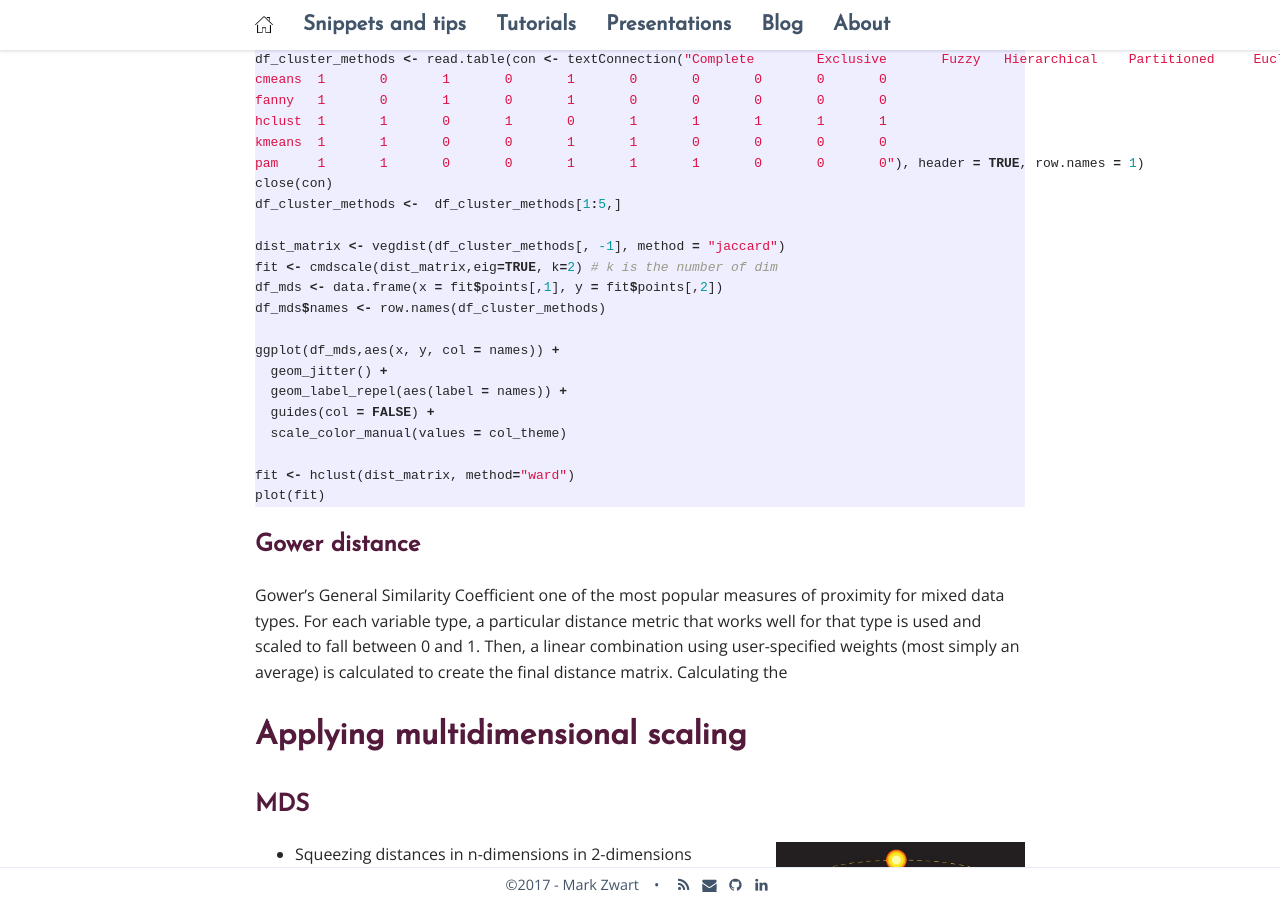
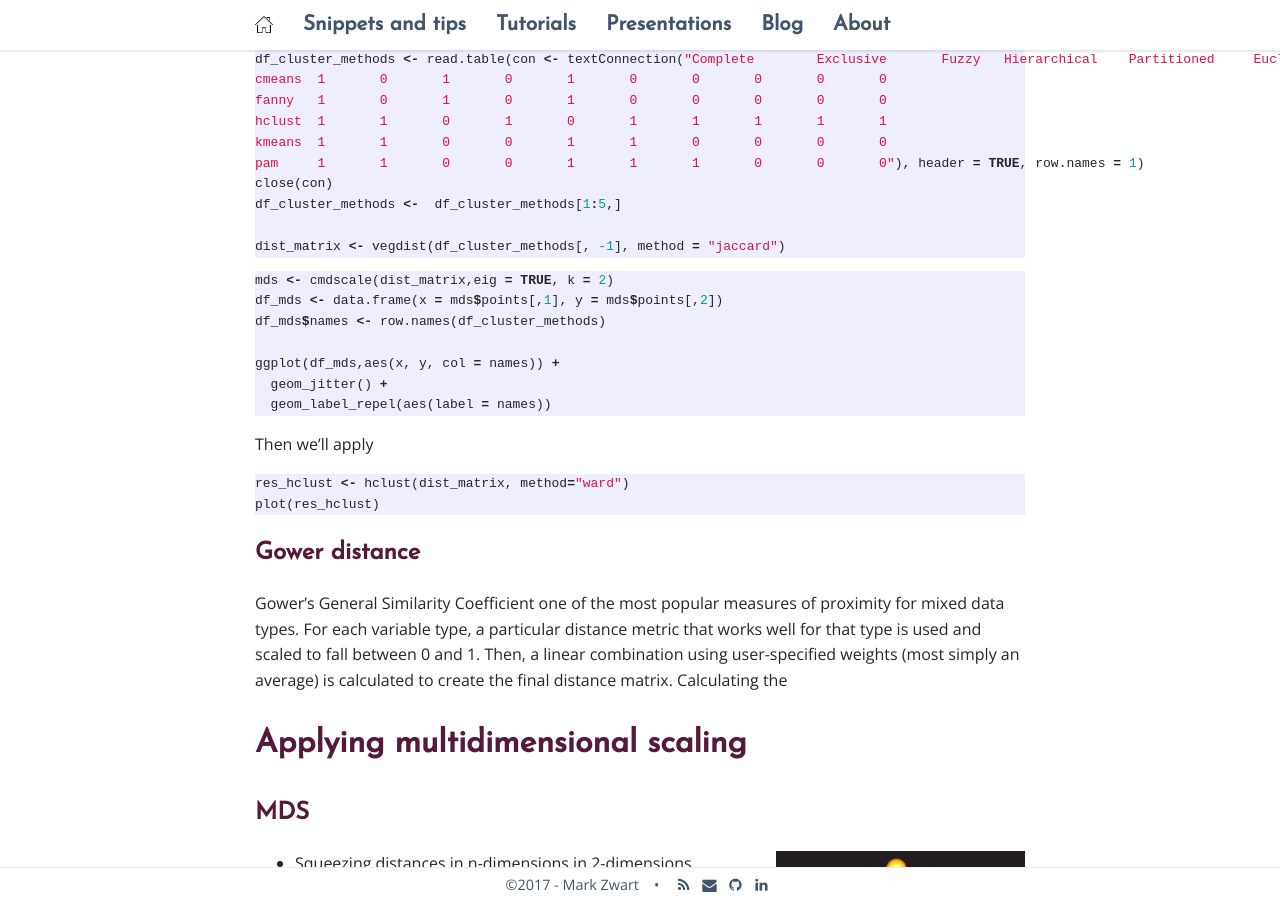
Before and after one commit to mark-me/mark-me.github.io, a Jekyll site: the page built from _pages/tutorials/clustering-mds/clustering-mds.md, in a window 1280 px wide and 900 px high, scrolled down 2307 px. Built offline with Jekyll 4.4.1, drawn with Linux system fonts in a browser that asks for light colours; nearby versions of some CDN libraries; comment, search, counter and statistics services are not loaded.

Commit message:
Update clustering-mds.md

````diff
--- a/_pages/tutorials/clustering-mds/clustering-mds.md
+++ b/_pages/tutorials/clustering-mds/clustering-mds.md
@@ -59,20 +59,22 @@ close(con)
 df_cluster_methods <-  df_cluster_methods[1:5,]
 
 dist_matrix <- vegdist(df_cluster_methods[, -1], method = "jaccard")
-fit <- cmdscale(dist_matrix,eig=TRUE, k=2) # k is the number of dim
-df_mds <- data.frame(x = fit$points[,1], y = fit$points[,2])
+```
+
+```r
+mds <- cmdscale(dist_matrix,eig = TRUE, k = 2)
+df_mds <- data.frame(x = mds$points[,1], y = mds$points[,2])
 df_mds$names <- row.names(df_cluster_methods)
 
 ggplot(df_mds,aes(x, y, col = names)) +
   geom_jitter() +
-  geom_label_repel(aes(label = names)) +
-  guides(col = FALSE) +
-  scale_color_manual(values = col_theme)
-
-fit <- hclust(dist_matrix, method="ward")
-plot(fit)
+  geom_label_repel(aes(label = names))
 ```
-
+Then we'll apply
+```r
+res_hclust <- hclust(dist_matrix, method="ward")
+plot(res_hclust)
+```
 
 ## Gower distance
 Gower's General Similarity Coefficient one of the most popular measures of proximity for mixed data types. For each variable type, a particular distance metric that works well for that type is used and scaled to fall between 0 and 1. Then, a linear combination using user-specified weights (most simply an average) is calculated to create the final distance matrix.
@@ -94,7 +96,6 @@ You can perform a classical MDS using the _cmdscale_ function.
 str(USArrests)
 dist_USArrests <- dist(USArrests, method = "euclidian")
 ```
-
 
 # Choosing a clustering algorithm
 
````
